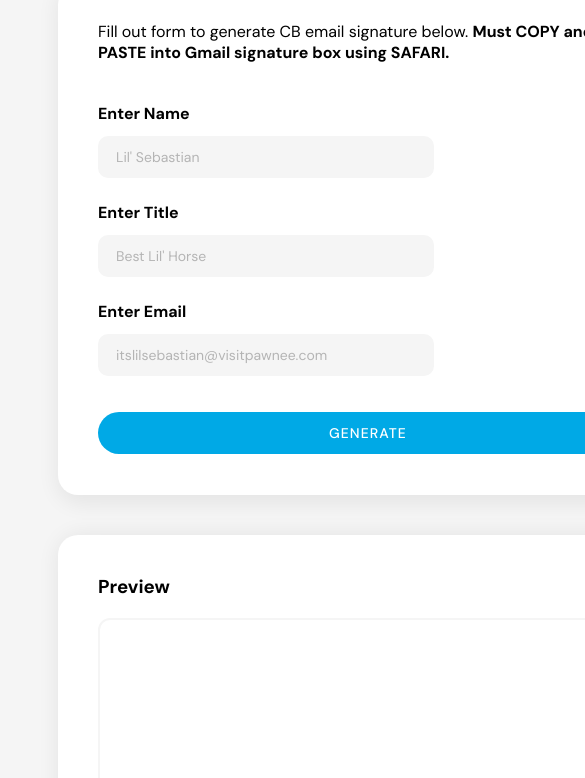
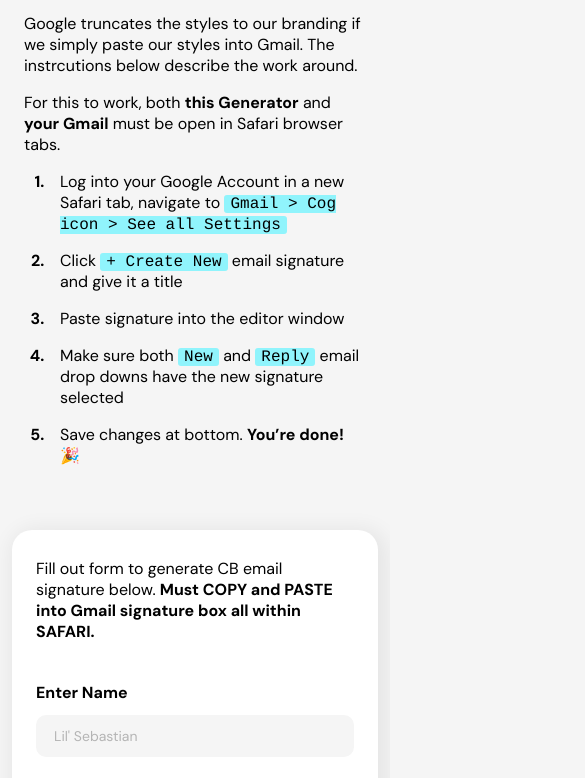
Before and after one commit to casselbear/email-signature-generator, a plain HTML site: page index.html in a window 390 px wide. Shown: the part 214-992 px from the top of the page, 585 px wide, since content can reach past the window. Drawn offline with Linux system fonts and the light colour scheme.

Commit message:
Layout improvements

```diff
--- a/css/style.css
+++ b/css/style.css
@@ -15,6 +15,11 @@
     --no-top-margin:0px;
     --lt-gry:#f5f5f5;
     --blue:rgb(0 169 230)
+}
+
+html, body {
+    padding: 0px;
+    margin: 0px;
 }
 
 body {
@@ -39,17 +44,25 @@ body {
 
 
 .page-container {
-    padding: 24px var(--page-pad);
+    padding: var(--lrg) var(--page-pad);
     display: flex;
-    flex-direction: row;
-    gap: var(--xxl);
+    flex-direction: row-reverse;
+    gap: var(--sm);
+    max-width: 1140px;
+    margin: 0 auto;
 }
 
-@media only screen and (max-width:1420px) {
+/* @media only screen and (max-width:1420px) {
     .page-container {
         flex-direction: column;
         gap: var(--med);
     }
+} */
+
+.boxes-wrapper {
+    display: flex;
+    flex-direction: column;
+    gap: var(--med);
 }
 
 .white-container {
@@ -60,6 +73,8 @@ body {
     min-height: 450px;
     width: 540px;
     padding-bottom: var(--med);
+    display: flex;
+    flex-direction: column;
 }
 
 .column-16 {
@@ -75,24 +90,54 @@ body {
     padding: 40px 20px;
 }
 
-.form-container {
+/* .form-container {
     width: 540px;
-}
+} */
 
-.output-container {
+/* .output-container {
     width: 540px;
-}
+} */
 
 p {
     font-size: var(--body);
 }
 
-h1, h2, h3, p, label, input, button {
+code {
+    background-color: /* rgba(0 169 230 / .25) */ #90f4fc;
+    border-radius: 3px;
+    font-family: courier, monospace;
+    padding: 0 6px;
+  }
+
+h1, h2, h3, p, ol, li, label, input, button {
     font-family: var(--font);
+}
+
+h1 {
+    font-size: 42px;
+    font-weight: 900;
+    line-height: 1.1em;
+}
+
+/* ol {
+    margin-left: 12px;
+} */
+
+li {
+    margin-bottom: 16px;
+    margin-left: -16px;
+    padding-left: 12px;
+}
+
+li::marker {
+    font-weight: 700;
 }
 
 .heading-wrapper {
     padding: 20px var(--page-pad) 0px;
+    display: flex;
+    flex-direction: column;
+    gap: 8px;
 }
 
 .bottom-wrapper {
@@ -117,7 +162,6 @@ span.note {
 
 input[type="text"] {
     display: block;
-    width: 300px;
     font-size: var(--sm-body);
     border: solid 0px #000;
     background-color: var(--lt-gry);
@@ -136,6 +180,11 @@ input:focus-visible, input:focus {
 
 input::placeholder {
     opacity: 0.5;
+}
+
+.form-item {
+    display: flex;
+    flex-direction: column;
 }
 
 .gen-btn {
@@ -162,13 +211,17 @@ input::placeholder {
     outline: none;
 }
 
+.inst-wrapper {
+    /* padding: var(--padding-sm); */
+}
+
   /**
     Auto complete
   **/
 
   .autocomplete {
     position: relative;
-    display: inline-block;
+    /* display: inline-block; */
   }
   .autocomplete-items {
     position: absolute;
@@ -208,6 +261,55 @@ input::placeholder {
 
   /*when navigating through the items using the arrow keys:*/
   .autocomplete-active {
-    background-color: DodgerBlue !important;
+    background-color: #00a9e6 /*DodgerBlue*/ !important;
     color: #ffffff;
   }
+
+
+/**
+    Mobile Overrides
+**/
+
+@media only screen and (max-width:660px) {
+    :root {
+        --sm:12px;
+        --med:24px;
+        --lrg:32px;
+        --xlg:48px;
+        --xxl:80px;
+        /* --padding-sm: var(--sm) var(--med);
+        --padding-lg: var(--med) var(--med); */
+    }
+
+    .page-container {
+        max-width: 640px !important;
+        margin: 0px;
+    }
+    .white-container {
+        width: inherit !important;
+    }
+
+    input[type="text"] {
+        width: inherit;
+    }
+}
+
+@media only screen and (max-width:1140px) {
+    :root {
+        --page-pad: 12px !important;
+    }
+    .page-container {
+        padding: var(--sm);
+        flex-direction: column;
+        gap: 48px !important;
+    }
+
+    .inst-wrapper {
+        max-width: 540px;
+        padding: 0px;
+    }
+
+    h1 {
+        font-size: 32px;
+    }
+}
--- a/index.html
+++ b/index.html
@@ -3,30 +3,49 @@
   <head>
     <meta charset="UTF-8">
     <meta name="viewport" content="width=device-width, initial-scale=1.0">
+    <link rel="icon" type="image/x-icon" href="images/cb-paw.png">
     <title>📫 Email Signature Generator</title>
     <link rel="stylesheet" href="css/style.css">
   </head>
 <body>
+  <div class="page-container">
   <div class="heading-wrapper">
     <h1 class="no-btm-margin">CB Email Signature Generator</h1>
+    <div class="inst-wrapper">
+      <p>Welcome to the <strong><em>Cassel Bear Email Signature Generator!</em></strong> This tool makes adding signatures a breeze for Cassel Bear employees.</p>
+      <p>Google truncates the styles to our branding if we simply paste our styles into Gmail. The instrcutions below describe the work around.
+      <p>For this to work, both <strong>this Generator</strong> and <strong>your Gmail</strong> must be open in Safari browser tabs.</p>
+      <ol>
+        <li>Log into your Google Account in a new Safari tab, navigate to <code>Gmail > Cog icon > See all Settings</code></li>
+        <li>Click <code>+ Create New</code> email signature and give it a title</li>
+        <li>Paste signature into the editor window</li>
+        <li>Make sure both <code>New</code> and <code>Reply</code> email drop downs have the new signature selected</li>
+        <li>Save changes at bottom. <strong>You’re done!</strong> 🎉</li>
+      </ol>
+      </p>
     </div>
-  <div class="page-container">
+  </div>
+  <div class="boxes-wrapper">
     <div class="form-container">
       <div class="white-container">
-      <p>Fill out form to generate CB email signature below. <strong>Must COPY and PASTE into Gmail signature box using SAFARI.</strong></p>
+        <p>Fill out form to generate CB email signature below. <strong>Must COPY and PASTE into Gmail signature box all within SAFARI.</strong></p>
 
-      <div style="margin:40px 0px"></div>
+        <div style="margin:12px 0px"></div>
 
         <form id="email_form" autocomplete="off">
-        <div>
+          <div class="form-item autocomplete">
             <label for="user_name"><b>Enter Name</b></label>
             <input type="text" name="name" id="user_name" placeholder="Lil' Sebastian">
           </div>
-        <div>
+          <div class="form-item">
             <label for="user_title"><b>Enter Title</b></label>
             <input type="text" name="title" id="user_title" placeholder="Best Lil' Horse">
           </div>
-        <div class="autocomplete">
+          <!--
+            Could add bubble with titles in them that get appended to the field when pressed,
+            would help for consistancy
+            -->
+          <div class="form-item autocomplete">
             <label for="user_email"><b>Enter Email</b></label>
             <input type="text" id="user_email" name="email" placeholder="itslilsebastian@visitpawnee.com">
           </div>
@@ -101,6 +120,7 @@
           </div>
       </div>
     </div>
+    </div>
 </body>
 <script src="javascript/email-list.js"></script>
 <script src="javascript/script.js"></script>
--- a/javascript/email-list.js
+++ b/javascript/email-list.js
@@ -1,9 +1,23 @@
 /*An array containing all current CB employees*/
+  var employeeName = [
+      "Collin Arnold",
+      "Dave Lamp",
+      "Derek Stulpin",
+      "Frank Whanger",
+      "Hannah Miller",
+      "Karl Bear",
+      "Keegan Bear",
+      "Nathan Van Twisk",
+      "Ryan Howell",
+      "Seth Teter",
+      "Shaye Ladd"
+  ];
 
   var employeeEmails = [
       "collin@casselbear.com",
       "dave@casselbear.com",
       "derek@casselbear.com",
+      "frank@casselbear.com",
       "hannah@casselbear.com",
       "karl@casselbear.com",
       "keegan@casselbear.com",
--- a/javascript/script.js
+++ b/javascript/script.js
@@ -70,8 +70,10 @@
         a.setAttribute("id", this.id + "autocomplete-list");
         a.setAttribute("class", "autocomplete-items");
         this.parentNode.appendChild(a);
+        let matchFound = false;
         for (i = 0; i < arr.length; i++) {
           if (arr[i].substr(0, val.length).toUpperCase() == val.toUpperCase()) {
+            matchFound = true;
             b = document.createElement("DIV");
             b.innerHTML = "<strong>" + arr[i].substr(0, val.length) + "</strong>";
             b.innerHTML += arr[i].substr(val.length);
@@ -83,10 +85,14 @@
             a.appendChild(b);
           }
         }
+        if (!matchFound) { // Hide dropdown when empty
+          a.style.display = "none";
+        }
     });
     inp.addEventListener("keydown", function(e) {
-        var x = document.getElementById(this.id + "autocomplete-list");
-        var dropdown = document.getElementById("user_emailautocomplete-list");
+        var inputId = this.id;
+        var x = document.getElementById(inputId + "autocomplete-list");
+        var dropdown = document.getElementById(inputId + "autocomplete-list");
         if (x) x = x.getElementsByTagName("div");
         if (e.keyCode == 40) {
           currentFocus++;
@@ -133,3 +139,4 @@
 
   /*initiate the autocomplete function*/
   autocomplete(document.getElementById("user_email"), employeeEmails);
+  autocomplete(document.getElementById("user_name"), employeeName);
```
Also changed, not shown: images/cb-paw.png (added). Lines whose indentation alone changed are shown as unchanged.
